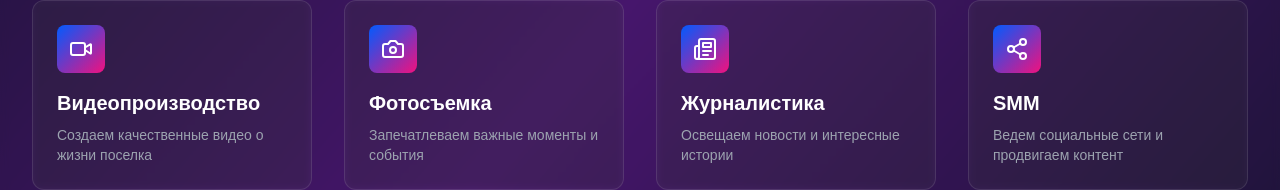
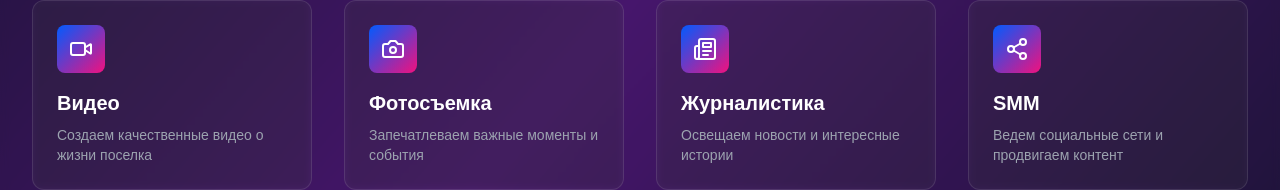
Before and after one commit to pr-poehali-dev/gorkhon-media-website, a React (Vite) app: page / in a window 1280 px wide. Shown: the part 746-936 px from the top of the page. Built offline with nearby package versions, Linux system fonts and the light colour scheme; a web font is replaced by a local one.

Commit message:
Исправить отображение слова "Видеопроизводство"

```diff
--- a/src/pages/Home.tsx
+++ b/src/pages/Home.tsx
@@ -145,7 +145,7 @@ const Home = () => {
             {[
               {
                 icon: "Video",
-                title: "Видеопроизводство",
+                title: "Видео",
                 description: "Создаем качественные видео о жизни поселка",
               },
               {
```
